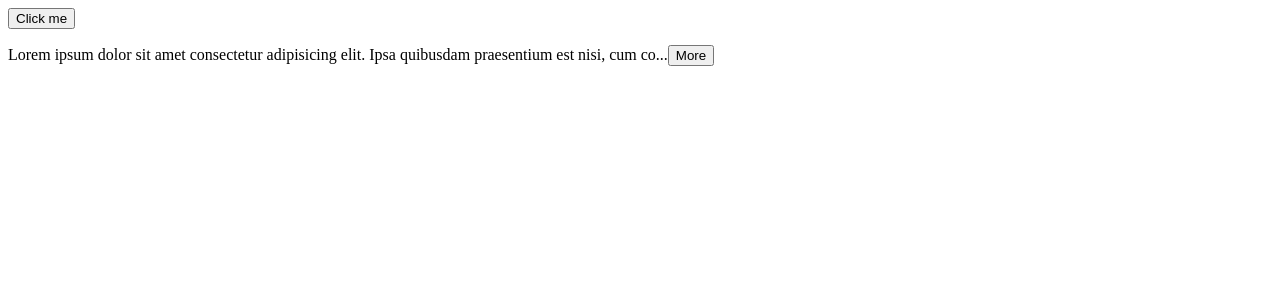
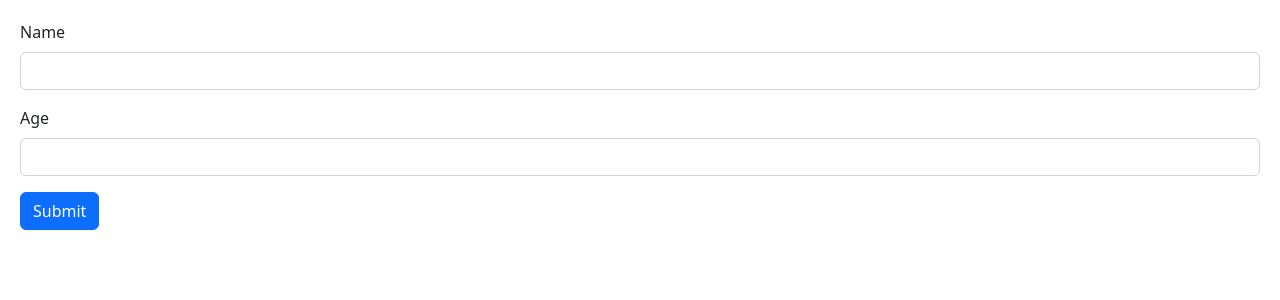
Before and after one commit to harithtarmizi/mosh-react-app, a React (Vite) app: page / in a window 1280 px wide. Shown: the top 300 px of the page. Built offline with nearby package versions, Linux system fonts and the light colour scheme.

Commit message:
building a form

```diff
--- /dev/null
+++ b/src/FormPage.tsx
@@ -0,0 +1,11 @@
+import Form from "./components/Form";
+
+function FormPage() {
+  return (
+    <div>
+      <Form />
+    </div>
+  );
+}
+
+export default FormPage;
--- /dev/null
+++ b/src/components/Form.tsx
@@ -0,0 +1,23 @@
+const Form = () => {
+  return (
+    <form>
+      <div className="mb-3">
+        <label htmlFor="name" className="form-label">
+          Name
+        </label>
+        <input id="name" type="text" className="form-control" />
+      </div>
+      <div className="mb-3">
+        <label htmlFor="age" className="form-label">
+          Age
+        </label>
+        <input id="age" type="number" className="form-control" />
+      </div>
+      <button className="btn btn-primary" type="submit">
+        Submit
+      </button>
+    </form>
+  );
+};
+
+export default Form
--- /dev/null
+++ b/src/index.css
@@ -0,0 +1,3 @@
+body {
+  padding: 20px;
+}
--- a/src/main.tsx
+++ b/src/main.tsx
@@ -1,15 +1,19 @@
 import React from "react";
 import ReactDOM from "react-dom/client";
+import "bootstrap/dist/css/bootstrap.css";
+import "./index.css";
 import App from "./App";
 import State from "./State";
 import ShoppingCart from "./ShoppingCart";
 import UpdateStateEx from "./UpdateStateEx";
+import FormPage from "./FormPage";
 
 ReactDOM.createRoot(document.getElementById("root") as HTMLElement).render(
   <React.StrictMode>
     {/* <App /> */}
     {/* <State /> */}
     {/* <ShoppingCart /> */}
-    <UpdateStateEx />
+    {/* <UpdateStateEx /> */}
+    <FormPage />
   </React.StrictMode>
 );
```
